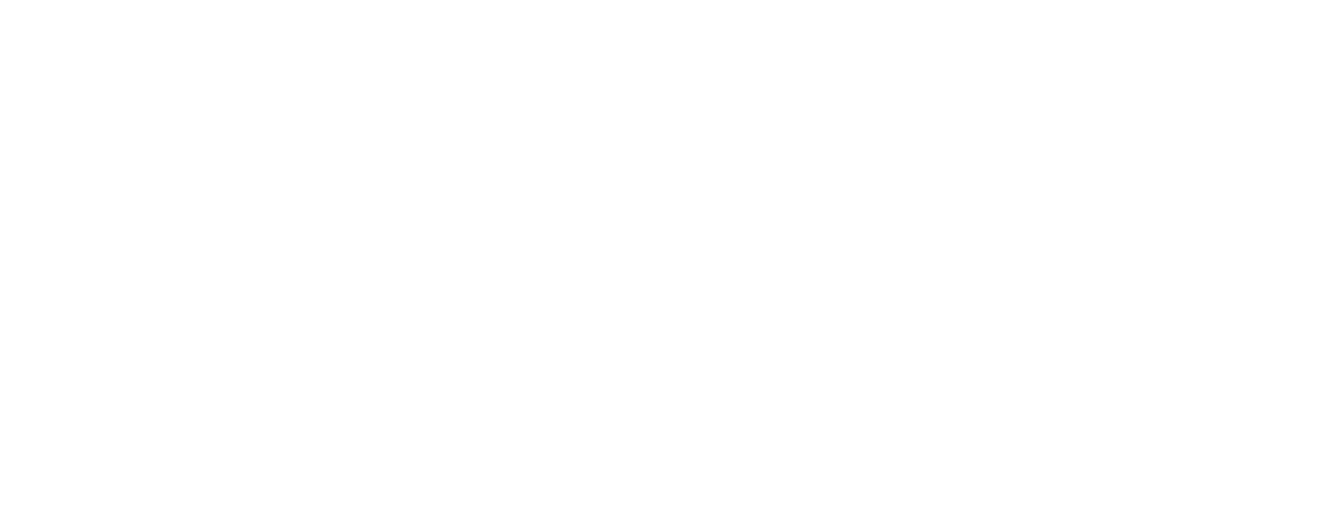
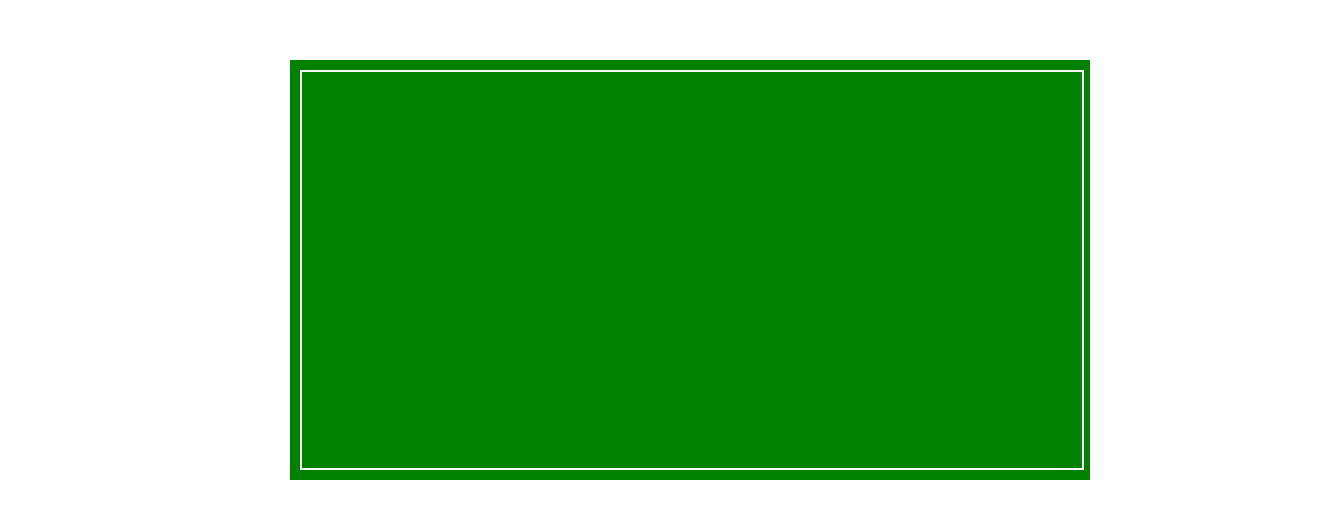
Before and after one commit to mili01gm/ejercicio3-cancha, a plain HTML site: page index.html in a window 1280 px wide. Shown: the whole page, 1322 px wide, since content can reach past the window. Drawn offline with Linux system fonts and the light colour scheme.

Commit message:
Avance cancha grande

```diff
--- a/css/main.css
+++ b/css/main.css
@@ -0,0 +1,24 @@
+body {
+  box-sizing: border-box;
+}
+#estadio {
+  text-align: center;
+  width: 100%;
+  margin: 60px 50px;
+}
+#cancha {
+  background-color: green;
+  width: 800px;
+  height: 420px;
+  margin: 0 auto;
+
+}
+#inner-cancha {
+  position: relative;
+  top: 10px;
+  background-color: inherit;
+  width: 780px;
+  height: 396px;
+  border: 2px solid white;
+  margin: 10px;
+}
--- a/index.html
+++ b/index.html
@@ -8,6 +8,7 @@
   <link rel="stylesheet" href="css/main.css">
 </head>
 <body>
+  <section id="estadio"></section>
   <script type="text/javascript" src="js/app.js"></script>
 </body>
 </html>
--- a/js/app.js
+++ b/js/app.js
@@ -0,0 +1,17 @@
+var cancha = document.createElement("div");
+cancha.setAttribute("id","cancha");
+var innerCancha = document.createElement("div");
+innerCancha.setAttribute("id","inner-cancha");
+
+
+
+
+
+
+
+
+
+
+cancha.appendChild(innerCancha);
+
+document.getElementById('estadio').appendChild(cancha);
```
